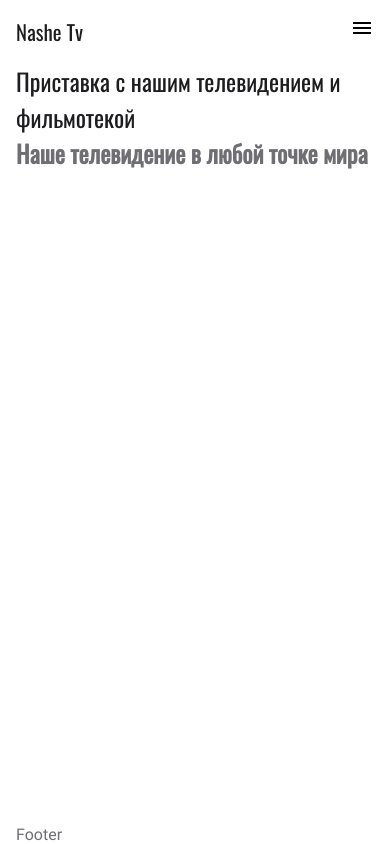
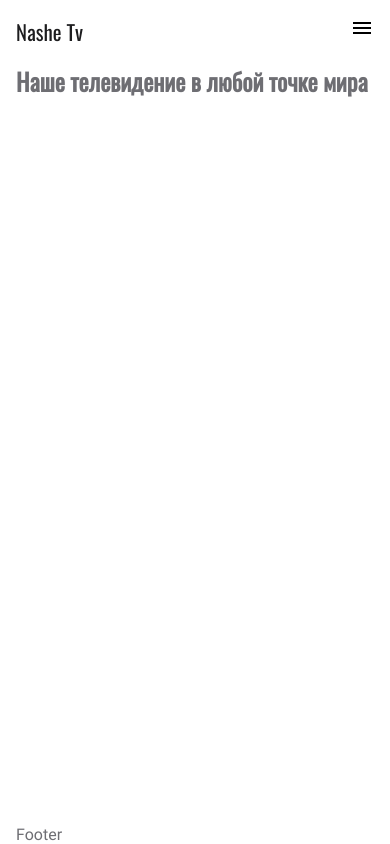
Before and after one commit to igor-co/nashetv, a React (Create React App) app: page / in a window 390 px wide. Built offline with nearby package versions, Linux system fonts and the light colour scheme.

Commit message:
Add custom hook to check if view port width is 1024px or bigger

```diff
--- /dev/null
+++ b/src/_hooks/useCheckIsDesktop.jsx
@@ -0,0 +1,28 @@
+import { useEffect, useState } from 'react';
+
+const getWindowDimensions = () => {
+  const { innerWidth: width, innerHeight: height } = window;
+  return {
+    width,
+    height,
+  };
+};
+
+const useCheckIsDesktop = () => {
+  const [windowDimensions, setWindowDimensions] = useState(
+    getWindowDimensions()
+  );
+
+  useEffect(() => {
+    const handleResize = () => {
+      setWindowDimensions(getWindowDimensions());
+    };
+
+    window.addEventListener('resize', handleResize);
+    return () => window.removeEventListener('resize', handleResize);
+  }, []);
+
+  return windowDimensions.width >= 1024;
+};
+
+export { useCheckIsDesktop };
--- a/src/pages/Main/Main.jsx
+++ b/src/pages/Main/Main.jsx
@@ -1,4 +1,6 @@
 import styles from './Main.module.scss';
+
+import { useCheckIsDesktop } from '../../_hooks/useCheckIsDesktop';
 
 import { Layout } from '../../_components/Layout/Layout';
 
@@ -6,9 +8,12 @@ const Main = () => {
   return (
     <Layout>
       <div className='container'>
-        <h1 className={styles.mainTitle}>
-          Приставка с нашим телевидением и фильмотекой
-        </h1>
+        {useCheckIsDesktop() && (
+          <h1 className={styles.mainTitle}>
+            Приставка с нашим телевидением и фильмотекой
+          </h1>
+        )}
+
         <h2>Наше телевидение в любой точке мира</h2>
       </div>
     </Layout>
```
